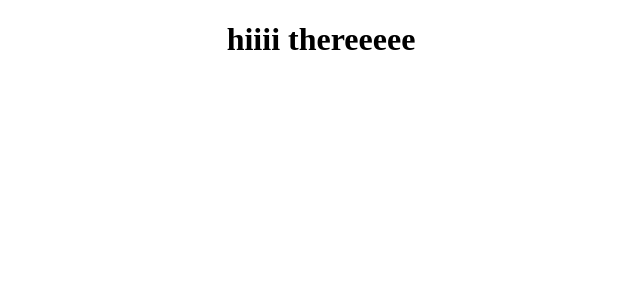
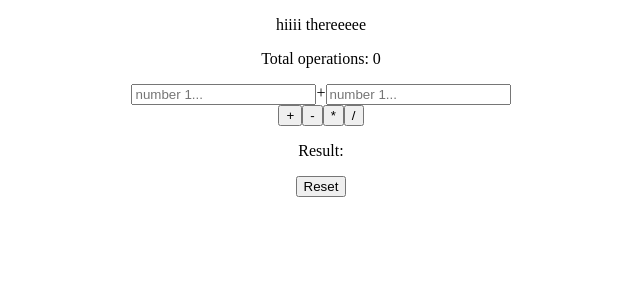
Before and after one commit to aaryak4554/noob-react-calc, a React (Create React App) app: page / in a window 1280 px wide. Shown: the top 300 px of the page, without its empty margins (319-959 px from the left). Built offline with nearby package versions, Linux system fonts and the light colour scheme.

Commit message:
basic struct

```diff
--- a/src/App.css
+++ /dev/null
@@ -1,38 +0,0 @@
-.App {
-  text-align: center;
-}
-
-.App-logo {
-  height: 40vmin;
-  pointer-events: none;
-}
-
-@media (prefers-reduced-motion: no-preference) {
-  .App-logo {
-    animation: App-logo-spin infinite 20s linear;
-  }
-}
-
-.App-header {
-  background-color: #282c34;
-  min-height: 100vh;
-  display: flex;
-  flex-direction: column;
-  align-items: center;
-  justify-content: center;
-  font-size: calc(10px + 2vmin);
-  color: white;
-}
-
-.App-link {
-  color: #61dafb;
-}
-
-@keyframes App-logo-spin {
-  from {
-    transform: rotate(0deg);
-  }
-  to {
-    transform: rotate(360deg);
-  }
-}
--- a/src/App.js
+++ b/src/App.js
@@ -1,9 +1,47 @@
-import './App.css';
+import { useState } from 'react';
+import './style.css';
 
 function App() {
+    const [count, setCount]=useState(0);
+    const [a, setA]=useState();
+    const [b, setB]=useState();
+    const [sign, setSign]=useState("+");
+    const [result, setResult]=useState(" ");
+    function handleAdd(){
+        setResult(a+b);
+    }
+    function handleReset(){
+        setA(" ");
+        setB(" ");
+        setSign("+");
+    }
   return (
-    <div className="App">
-      <h1>hiiii thereeeee</h1>
+    <div className="main">
+      <p>hiiii thereeeee</p>
+      <p>Total operations: 0</p>
+      <div className='sub'>
+            <input
+                className='num'
+                type='text'
+                placeholder='number 1...'
+                value={a}
+                />
+            <div className='sign'>{sign}</div>
+            <input
+                className='num'
+                type='text'
+                placeholder='number 1...'
+                value={b}
+                />
+      </div>
+      <div className='ops'>
+        <button onClick={handleAdd}>+</button>
+        <button>-</button>
+        <button>*</button>
+        <button>/</button>
+      </div>
+      <p>Result: {result}</p>
+      <button onClick={handleReset}>Reset</button>
     </div>
   );
 }
--- /dev/null
+++ b/src/style.css
@@ -0,0 +1,7 @@
+.main{
+    text-align: center;
+}
+.sub{
+    display: flex;
+    justify-content: center;
+}
```
